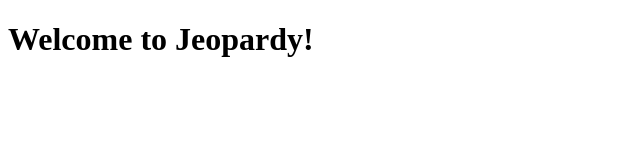
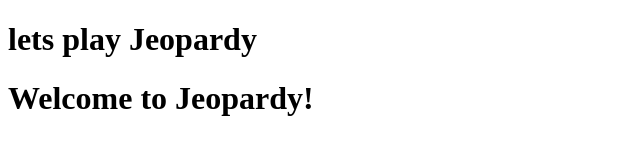
Before and after one commit to burlingtoncodeacademy-students/jeopardy-board-mallyn31, a plain HTML site: page index.html in a window 1280 px wide. Shown: the whole page, without its empty margins (0-640 px from the left). Drawn offline with Linux system fonts and the light colour scheme.

Commit message:
test commit

```diff
--- a/index.html
+++ b/index.html
@@ -5,6 +5,8 @@
     <meta http-equiv="X-UA-Compatible" content="IE=edge" />
     <meta name="viewport" content="width=device-width, initial-scale=1.0" />
     <title>Jeopardy</title>
+    <h1>lets play Jeopardy
+    </h1>
   </head>
   <body>
     <h1>Welcome to Jeopardy!</h1>
```
